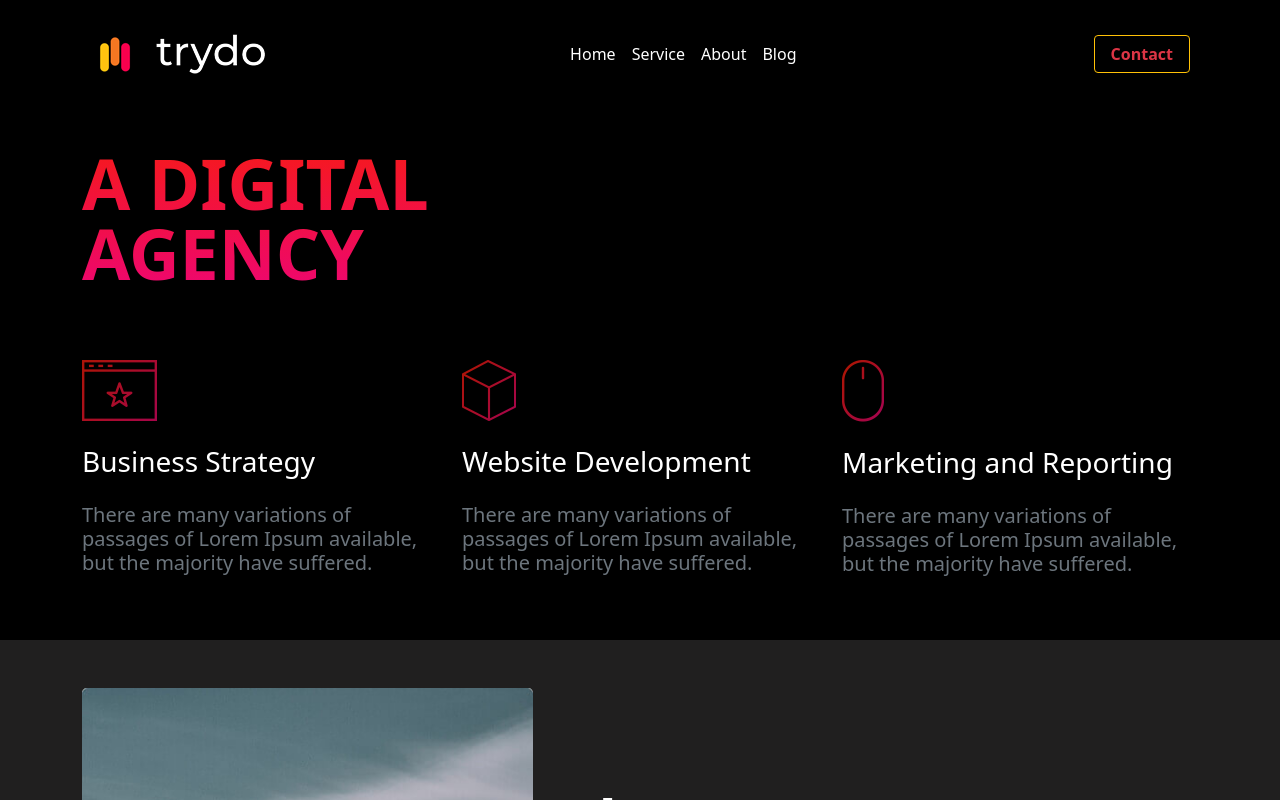
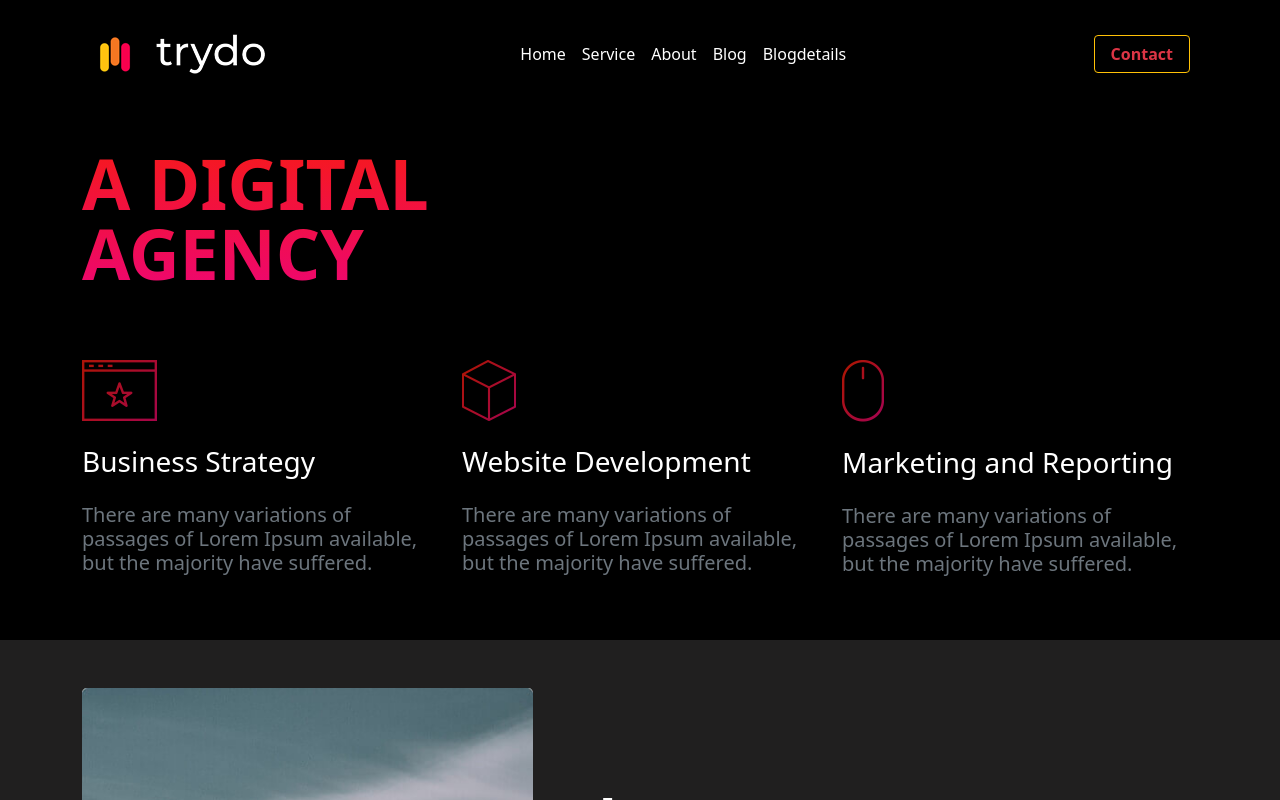
Before and after one commit to mississippii/JavaScriptWeb, a React (Create React App) app: page / in a window 1280 px wide. Shown: the top 800 px of the page. Built offline with nearby package versions, Linux system fonts and the light colour scheme.

Commit message:
some code formating

```diff
--- a/src/AppRoutes.js
+++ b/src/AppRoutes.js
@@ -38,7 +38,6 @@ const AppRoutes = () => {
             </Routes>
             <Footer></Footer>
             </BrowserRouter>
-
         </div>
     );
 };
--- a/src/CSS/header.css
+++ b/src/CSS/header.css
@@ -15,3 +15,7 @@
     color: red !important;
     font-weight: bold;
 }
+.hover5:hover{
+    color: red !important;
+    font-weight: bold;
+}
--- a/src/Components/Header/Header.js
+++ b/src/Components/Header/Header.js
@@ -23,6 +23,7 @@ const Header = () => {
             <Nav.Link as={Link} className="text-white hover2" to='/services'>Service</Nav.Link>
             <Nav.Link as={Link} className="text-white hover3" to='/about'>About</Nav.Link>
             <Nav.Link as={Link} className="text-white hover4" to='/blog'>Blog</Nav.Link>
+            <Nav.Link as={Link} className="text-white hover5" to='/blogDetails'>Blogdetails</Nav.Link>
           </Nav>
           <Nav className="ms-auto">
           <Nav.Link as={Link} to='/contact'>
--- a/src/Components/View/Home/Home.js
+++ b/src/Components/View/Home/Home.js
@@ -172,8 +172,7 @@ const Home = () => {
 
            <div className='bg-white py-5'>
                <div className='container pb-5'>
-
-
+               <h1 className='text-center text-Black'>Our Partner</h1>
                <div className='partners-list container py-4'>
                    <img src={partner1} alt='partner' className='img-fluid' />
                    <img src={partner2} alt='partner'  className='img-fluid' />
@@ -192,16 +191,10 @@ const Home = () => {
                        <img src={partner9} alt='partner'  className='img-fluid' />
 
                    </div>
-
                    </div>
-
                </div>
                </div>
-
            </div>
-
-
-
         </div>
     );
 };
```
